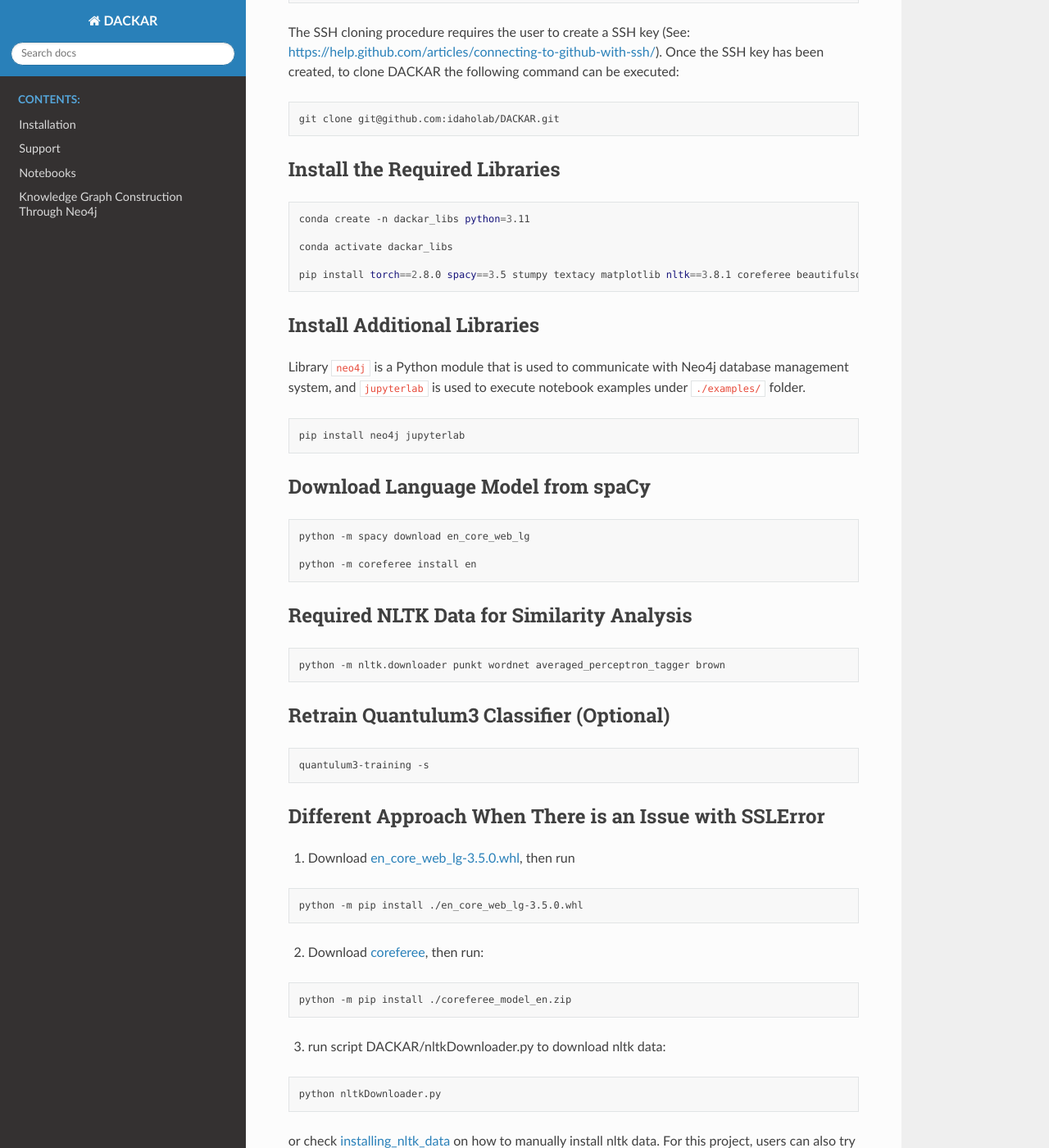
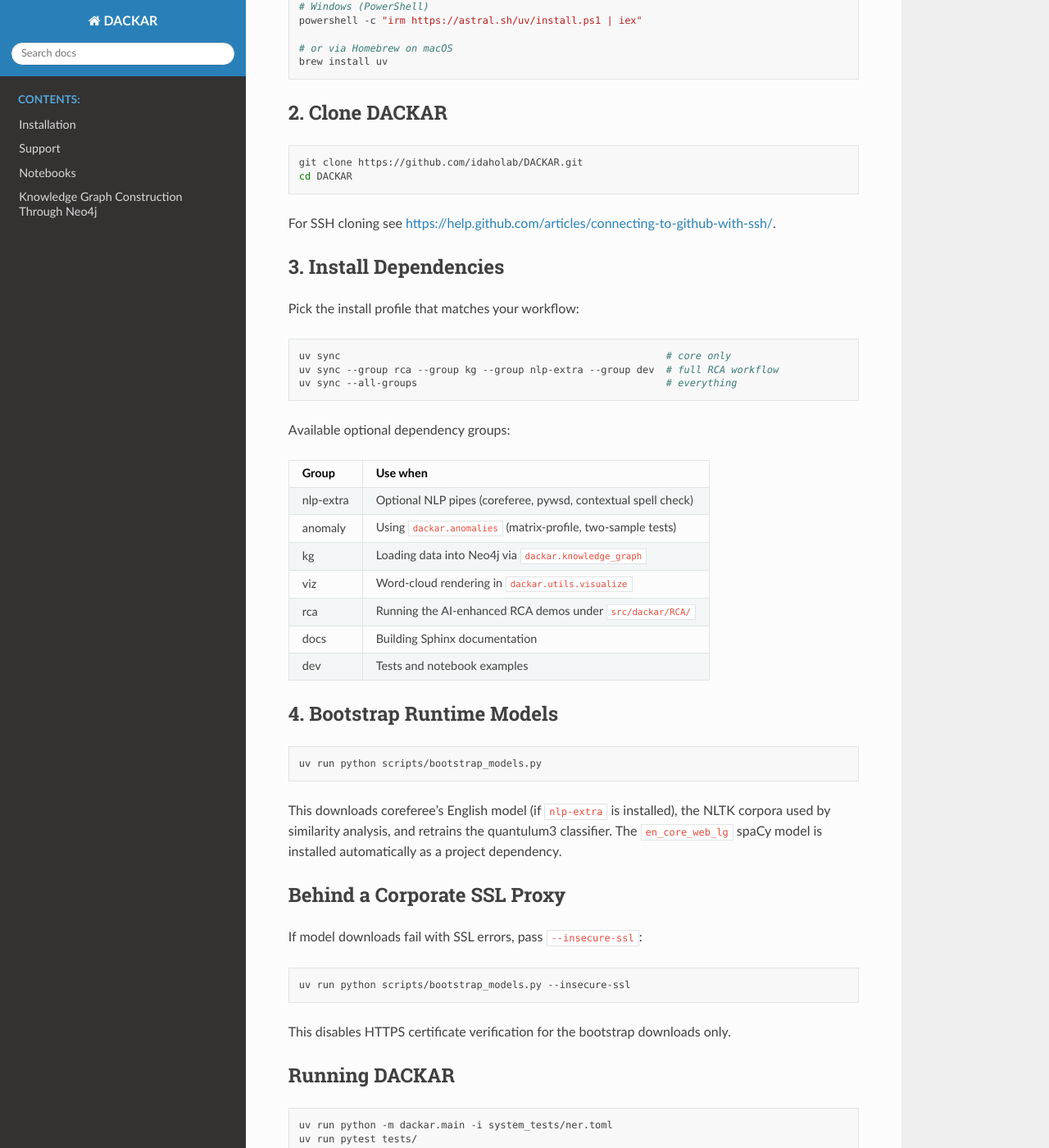
Before and after one commit to idaholab/DACKAR, a Sphinx documentation site: the page built from docs/install_spacy3.5.rst, in a window 1280 px wide and 1400 px high, scrolled down 407 px. Shown: the whole window at 82% size. Built offline with Sphinx 7.4.7 and the Read the Docs theme 3.1.0, drawn with Linux system fonts in a browser that asks for light colours; formulas are drawn with MathJax 3; pages that are not in the unit, such as notebooks, are missing from menus; some of the changed text lies outside the part shown.

Commit message:
docs(install): rewrite install_spacy3.5.rst for uv; archive install.rst

```diff
--- a/docs/install.rst
+++ b/docs/install.rst
@@ -1,6 +1,11 @@
 ======================================
 Installation with Spacy 3.1 (Archived)
 ======================================
+
+.. deprecated::
+   This page is historical. DACKAR no longer supports spaCy 3.1 or the
+   conda+pip install flow. Use the current uv-based instructions in
+   :doc:`install_spacy3.5` instead.
 
 How to install dependency libraries
 -----------------------------------
--- a/docs/install_spacy3.5.rst
+++ b/docs/install_spacy3.5.rst
@@ -5,111 +5,84 @@
 Operating Environments
 ----------------------
 
-DACKAR can run on Microsoft Windows, Apple OSX and Linux platforms.
+DACKAR runs on Microsoft Windows, Apple macOS, and Linux. Python 3.10–3.12 is supported; CI tests on 3.11.
 
-Clone DACKAR
-------------
+1. Install uv
+-------------
 
-The HTTP cloning procedure uses the following clone command:
+.. code-block:: bash
+
+  # Linux / macOS
+  curl -LsSf https://astral.sh/uv/install.sh | sh
+
+  # Windows (PowerShell)
+  powershell -c "irm https://astral.sh/uv/install.ps1 | iex"
+
+  # or via Homebrew on macOS
+  brew install uv
+
+2. Clone DACKAR
+---------------
 
 .. code-block:: bash
 
   git clone https://github.com/idaholab/DACKAR.git
+  cd DACKAR
 
-The SSH cloning procedure requires the user to create a SSH key (See: https://help.github.com/articles/connecting-to-github-with-ssh/).
-Once the SSH key has been created, to clone DACKAR the following command can be executed:
+For SSH cloning see https://help.github.com/articles/connecting-to-github-with-ssh/.
+
+3. Install Dependencies
+-----------------------
+
+Pick the install profile that matches your workflow:
 
 .. code-block:: bash
 
-  git clone git@github.com:idaholab/DACKAR.git
+  uv sync                                                       # core only
+  uv sync --group rca --group kg --group nlp-extra --group dev  # full RCA workflow
+  uv sync --all-groups                                          # everything
 
-Install the Required Libraries
-------------------------------
+Available optional dependency groups:
+
+============  =========================================================
+Group         Use when
+============  =========================================================
+nlp-extra     Optional NLP pipes (coreferee, pywsd, contextual spell check)
+anomaly       Using ``dackar.anomalies`` (matrix-profile, two-sample tests)
+kg            Loading data into Neo4j via ``dackar.knowledge_graph``
+viz           Word-cloud rendering in ``dackar.utils.visualize``
+rca           Running the AI-enhanced RCA demos under ``src/dackar/RCA/``
+docs          Building Sphinx documentation
+dev           Tests and notebook examples
+============  =========================================================
+
+4. Bootstrap Runtime Models
+---------------------------
 
 .. code-block:: bash
 
-  conda create -n dackar_libs python=3.11
+  uv run python scripts/bootstrap_models.py
 
-  conda activate dackar_libs
+This downloads coreferee's English model (if ``nlp-extra`` is installed),
+the NLTK corpora used by similarity analysis, and retrains the
+quantulum3 classifier. The ``en_core_web_lg`` spaCy model is installed
+automatically as a project dependency.
 
-  pip install torch==2.8.0 spacy==3.5 stumpy textacy matplotlib nltk==3.8.1 coreferee beautifulsoup4 networkx pysbd tomli numerizer autocorrect pywsd openpyxl quantulum3[classifier] numpy==1.26 scikit-learn pyspellchecker contextualSpellCheck pandas wordcloud jsonschema toml
-
-..  conda install -c conda-forge pandas
-.. scikit-learn 1.2.2 is required for quantulum3
-
-Install Additional Libraries
+Behind a Corporate SSL Proxy
 ----------------------------
 
-Library ``neo4j`` is a Python module that is used to communicate with Neo4j database management system,
-and ``jupyterlab`` is used to execute notebook examples under ``./examples/`` folder.
+If model downloads fail with SSL errors, pass ``--insecure-ssl``:
 
 .. code-block:: bash
 
-  pip install neo4j jupyterlab
+  uv run python scripts/bootstrap_models.py --insecure-ssl
 
-Download Language Model from spaCy
-----------------------------------
+This disables HTTPS certificate verification for the bootstrap downloads only.
+
+Running DACKAR
+--------------
 
 .. code-block:: bash
 
-  python -m spacy download en_core_web_lg
-
-  python -m coreferee install en
-
-
-Required NLTK Data for Similarity Analysis
-------------------------------------------
-
-.. code-block:: bash
-
-  python -m nltk.downloader punkt wordnet averaged_perceptron_tagger brown
-
-Retrain Quantulum3 Classifier (Optional)
-----------------------------------------
-
-.. code-block:: bash
-
-  quantulum3-training -s
-
-
-Different Approach When There is an Issue with SSLError
--------------------------------------------------------
-
-1. Download en_core_web_lg-3.5.0.whl_, then run
-
-.. code-block:: bash
-
-  python -m pip install ./en_core_web_lg-3.5.0.whl
-
-2. Download coreferee_, then run:
-
-.. code-block:: bash
-
-  python -m pip install ./coreferee_model_en.zip
-
-3. run script DACKAR/nltkDownloader.py to download nltk data:
-
-.. code-block:: bash
-
-  python nltkDownloader.py
-
-or check installing_nltk_data_ on how to manually install nltk data.
-For this project, users can also try these steps:
-
-.. code-block:: bash
-
-  cd ~
-  mkdir nltk_data
-  cd nltk_data
-  mkdir corpora
-  mkdir taggers
-  mkdir tokenizers
-  Dowload wordnet, averaged_perceptron_tagger, punkt, brown
-  cp -r wordnet ~/nltk_data/corpora/
-  cp -r averaged_perceptron_tagger ~/nltk_data/taggers/
-  cp -r punkt ~/nltk_data/tokenizers
-  cp -r brown ~/nltk_data/corpora
-
-.. _en_core_web_lg-3.5.0.whl: https://github.com/explosion/spacy-models/releases/download/en_core_web_lg-3.5.0/en_core_web_lg-3.5.0-py3-none-any.whl
-.. _coreferee: https://github.com/richardpaulhudson/coreferee/tree/master/models/coreferee_model_en.zip
-.. _installing_nltk_data: https://www.nltk.org/data.html
+  uv run python -m dackar.main -i system_tests/ner.toml
+  uv run pytest tests/
```
